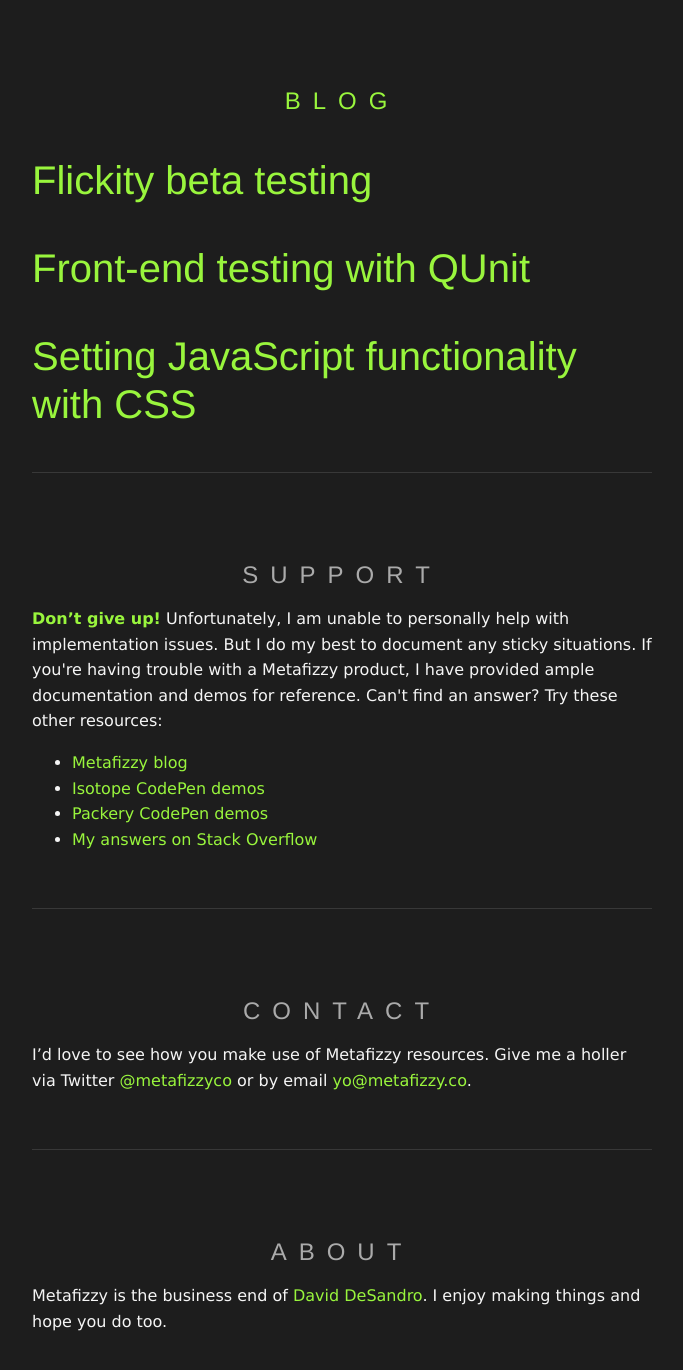
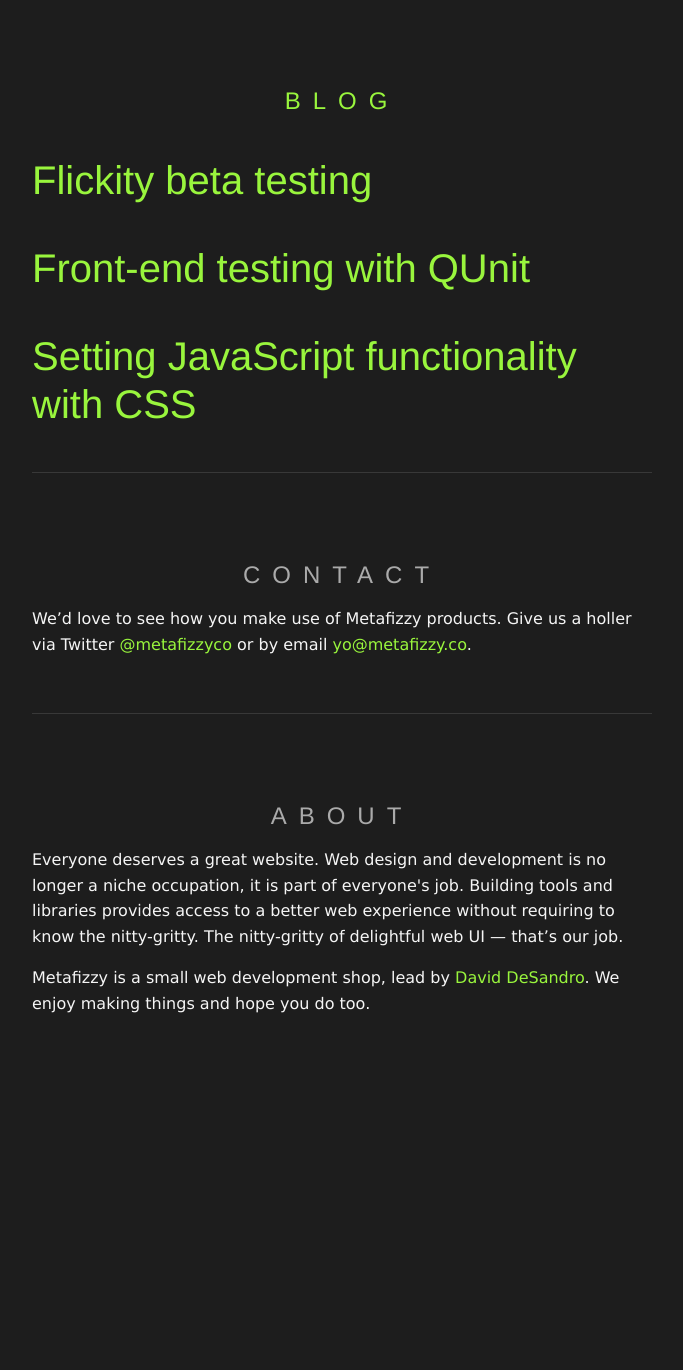
Before and after one commit to metafizzy/metafizzy.co, a Jekyll site: the page built from index.html, in a window 1280 px wide and 1400 px high, scrolled down 1051 px. Shown: the top 1370 px of the window, without its empty margins (298-981 px from the left). Built offline with Jekyll 4.4.1, drawn with Linux system fonts in a browser that asks for light colours; after the commit the page ends 2134 px from its top, so only the background shows below that.

Commit message:
remove support section, add copy to about

```diff
--- a/index.html
+++ b/index.html
@@ -33,31 +33,19 @@
 
     </section>
 
-    <section id="support">
-      <h2 id="support-license">Support</h2>
-
-      <p><a href="/blog/frustrated-stuck-tired-defeated/"><strong>Don&rsquo;t give up!</strong></a> Unfortunately, I am unable to personally help with implementation issues. But I do my best to document any sticky situations. If you're having trouble with a Metafizzy product, I have provided ample documentation and demos for reference. Can't find an answer? Try these other resources:</p>
-
-      <ul>
-        <li><a href="/blog/archive.html">Metafizzy blog</a></li>
-        <li><a href="http://codepen.io/desandro/tag/isotope-docs">Isotope CodePen demos</a></li>
-        <li><a href="http://codepen.io/desandro/tag/packery-docs">Packery CodePen demos</a></li>
-        <li><a href="http://stackoverflow.com/users/182183/desandro?tab=answers">My answers on Stack Overflow</a></li>
-      </ul>
-
-    </section>  <!-- #support -->
-
     <section id="contact">
       <h2>Contact</h2>
 
-      <p>I&rsquo;d love to see how you make use of <span class="metafizzy">Metafizzy</span> resources.  Give me a holler via Twitter <a href="http://twitter.com/metafizzyco">@metafizzyco</a> or by email <a href="mailto:yo@metafizzy.co">yo@metafizzy.co</a>.</p>
+      <p>We&rsquo;d love to see how you make use of Metafizzy products.  Give us a holler via Twitter <a href="http://twitter.com/metafizzyco">@metafizzyco</a> or by email <a href="mailto:yo@metafizzy.co">yo@metafizzy.co</a>.</p>
 
     </section> <!-- #contact -->
 
     <section id="about">
       <h2>About</h2>
 
-      <p><span class="metafizzy">Metafizzy</span> is the business end of <a href="http://desandro.com">David DeSandro</a>. I enjoy making things and hope you do too.</p>
+      <p>Everyone deserves a great website. Web design and development is no longer a niche occupation, it is part of everyone's job. Building tools and libraries provides access to a better web experience without requiring to know the nitty-gritty. The nitty-gritty of delightful web UI — that&rsquo;s our job.</p>
+
+      <p>Metafizzy is a small web development shop, lead by <a href="http://desandro.com">David DeSandro</a>. We enjoy making things and hope you do too.</p>
     </section> <!-- #about -->
   </div> <!-- #wrap -->
 
```
